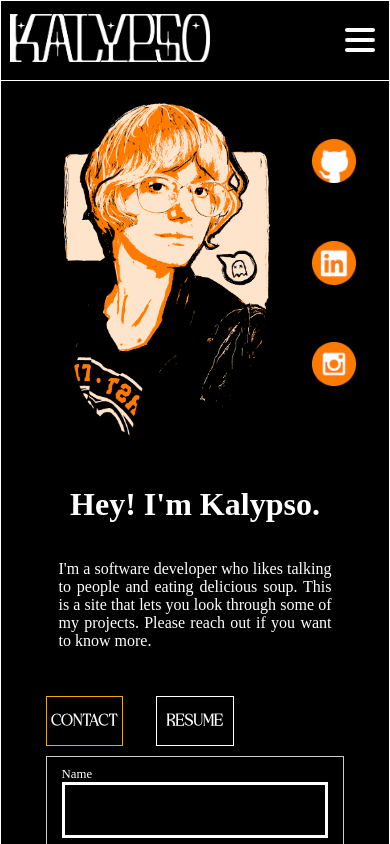
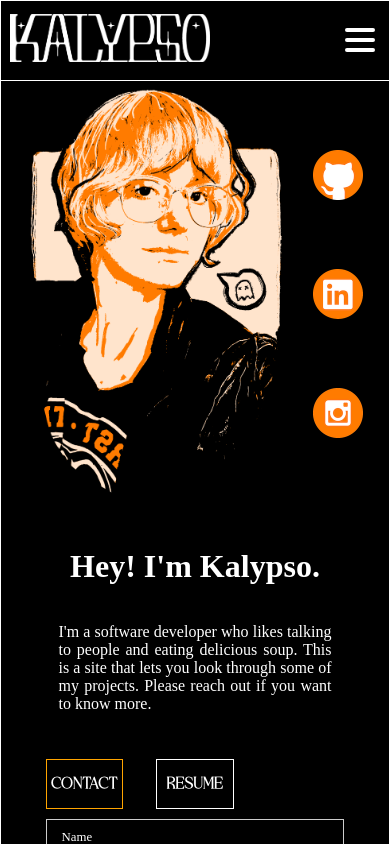
Before and after one commit to kalypsohoman/kalypso-homan, a SvelteKit app: page /about in a window 390 px wide. Shown: the top 844 px of the page. Built offline with nearby package versions, Linux system fonts and the light colour scheme.

Commit message:
Edit secret button placement using relative parent component

```diff
--- a/src/routes/about/+page.svelte
+++ b/src/routes/about/+page.svelte
@@ -35,7 +35,15 @@
 <div class='main'>
     <div class='section-1'>
         <div class='images'>
-            <img class='headshot' src='images/headshot.png' alt='headshot'/>
+            <div class='headshot-container'>
+                {#if activeTab === 'Poem'}
+                    <img class='headshot' src='images/headshot2.png' alt='headshot'/>
+
+                {:else}
+                    <img class='headshot' src='images/headshot.png' alt='headshot'/>
+                {/if}
+                <button class='secret-button' on:click={() => activeTab = 'Poem'} />
+            </div>
             <SocialMediaLinks />
         </div>
         <div class='about-blurb'>
@@ -108,15 +116,26 @@
         flex-direction: column;
         justify-content: center;
         align-items: center;
+        position: relative;
         .images {
             display: flex;
             flex-direction: row;
         }
-        .headshot{
-           max-width: 80%;
-           max-height: 50vh;
-           margin-left: 20px;
-       }
+        .headshot-container {
+            position: relative;
+            margin-left: 20px;
+            .headshot{
+               max-height: 50vh;
+           }
+            .secret-button {
+                height: 40px;
+                width: 40px;
+                top: 44%;
+                left: 77%;
+                position: absolute;
+                cursor: pointer;
+            }
+        }
        .about-blurb{
         display: flex;
         flex-direction: column;
@@ -193,14 +212,7 @@
         height: fit-content;
     }
 
-    .secret-button {
-        height: 5vw;
-        width: 5vw;
-        top: 42.5%;
-        left: 28%;
-        position: absolute;
-        cursor: pointer;
-    }
+
 
     //REACTIVE STYLINGS
     @media(max-width: 850px) {
@@ -213,11 +225,10 @@
         .section-1 {
             display: flex;
             flex-direction: row;
-            .headshot {
-                max-width: 60%;
-                margin: 4%;
-                margin-left: 12%;
-                margin-bottom: 0;
+            .headshot-container{
+                max-width: 70%;
+
+
             }
             .about-blurb {
                 max-width: 40vw;
@@ -245,24 +256,24 @@
                 }
             }
         }
-        .secret-button {
-            height: 8vw;
-            width: 8vw;
-            top: calc(44vw + 70px);
-            left: 47%;
-            position: absolute;
-            cursor: pointer;
-        }
     }
+
 
     @media(max-width: 700px) {
         .section-1 {
             display: flex;
             flex-direction: column;
+            .headshot-container {
+                max-width: 70%;
+                .headshot {
+                    max-width: 100%;
+                }
+            }
             .about-blurb {
                 max-width: min(70vw);
             }
         }
 
     }
+
 </style>
```
